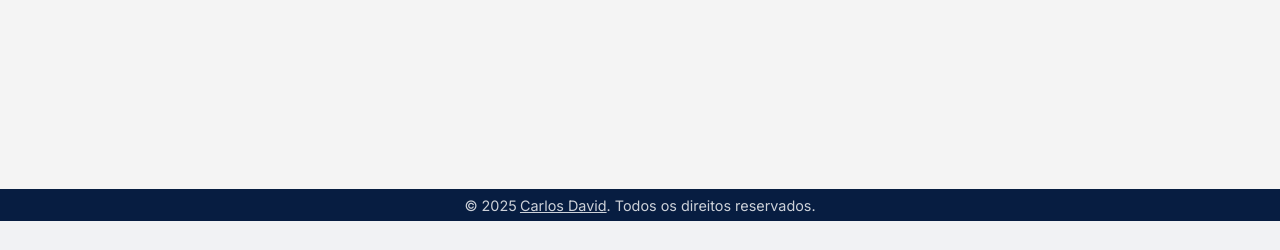
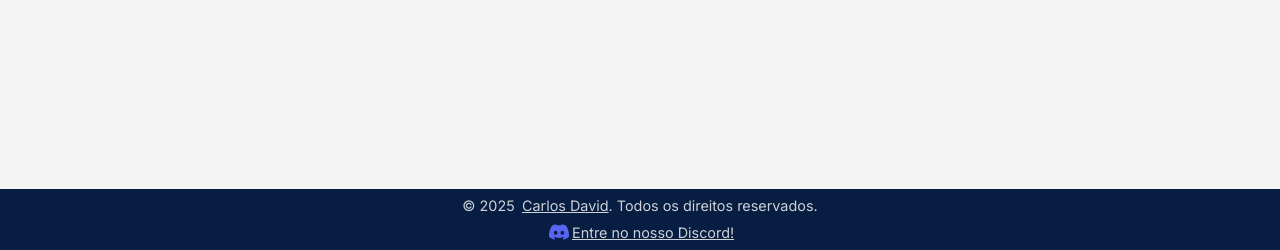
Before and after one commit to dauid64/acompanhador-primeiros-passos-django, a Django app: page / in a window 1280 px wide. Shown: the part 2899-3149 px from the top of the page. Before the commit the page ends 3120 px from the top, so only its background shows below. Run offline with Django 5.2, Linux system fonts and the light colour scheme.

Commit message:
footer com discord

```diff
--- a/static/assets/css/footer.css
+++ b/static/assets/css/footer.css
@@ -3,10 +3,11 @@
     color: rgba(255, 255, 255, 0.8);
     text-align: center;
     font-size: 0.9rem;
-    height: 4vh;
     display: flex;
     justify-content: center;
     align-items: center;
+    padding: 0.5rem;
+    gap: 0.5rem;
 }
 
 .footer a {
--- a/templates/components/layouts/footer.html
+++ b/templates/components/layouts/footer.html
@@ -1,3 +1,8 @@
-<footer class="footer">
-    &copy; 2025 <a href="https://www.linkedin.com/in/carlos-david-castro-de-souza-neto-795a83210"> Carlos David</a>. Todos os direitos reservados.
+{% load static %}
+
+<footer class="footer d-flex flex-column">
+    <span>&copy; 2025 <a href="https://www.linkedin.com/in/carlos-david-castro-de-souza-neto-795a83210"> Carlos David</a>. Todos os direitos reservados.</span>
+    <a href="https://discord.gg/uJ548zjh" class="d-flex flex-centralize">
+        <img src="{% static "assets/imgs/discord-icon.svg" %}" alt="Logo Discord" width="20" height="20"> <span style="padding-left: 3px;">Entre no nosso Discord!</span>
+    </a>
 </footer>
```
Also changed, not shown: static/assets/imgs/discord-icon.svg (added).
